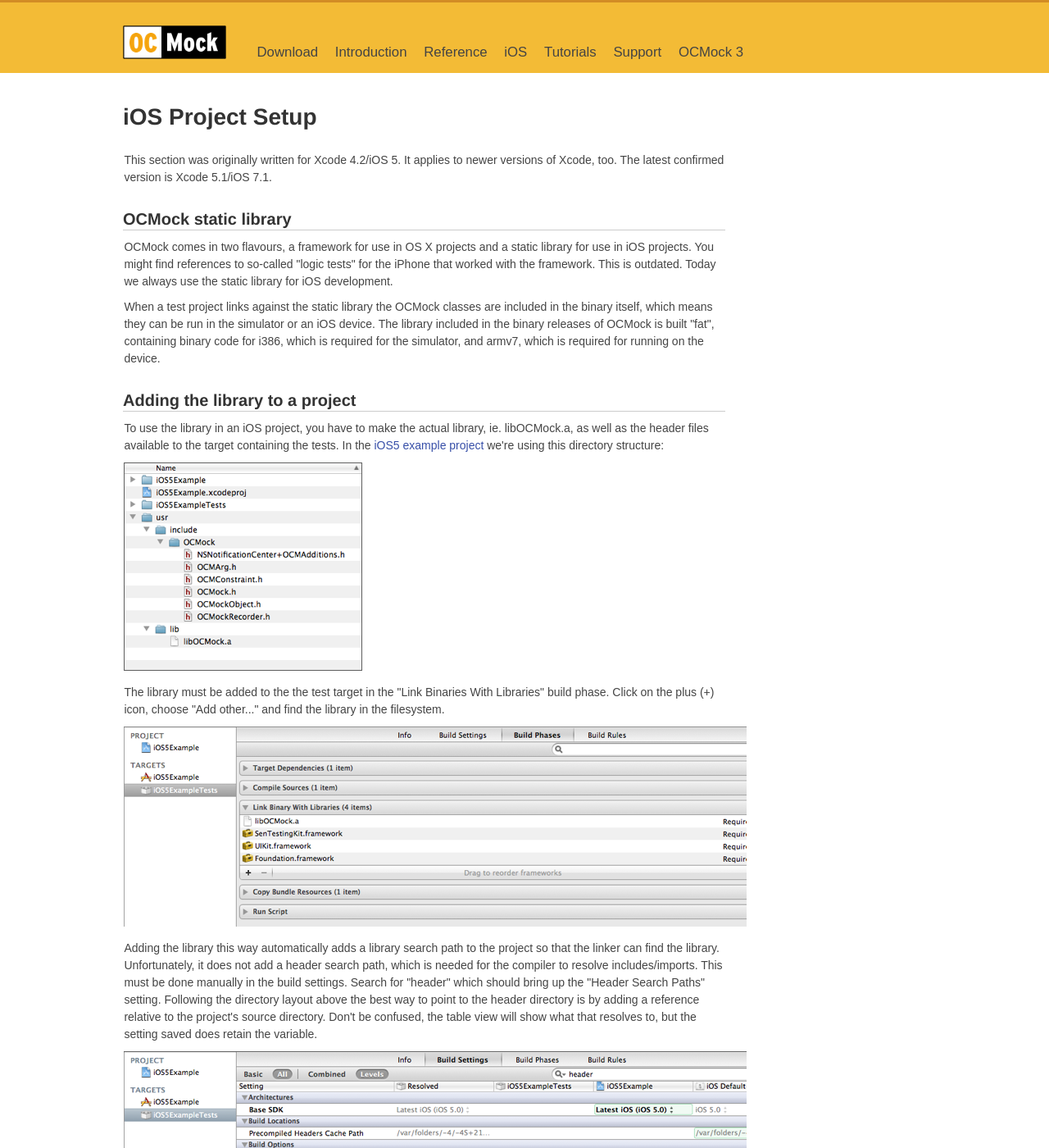
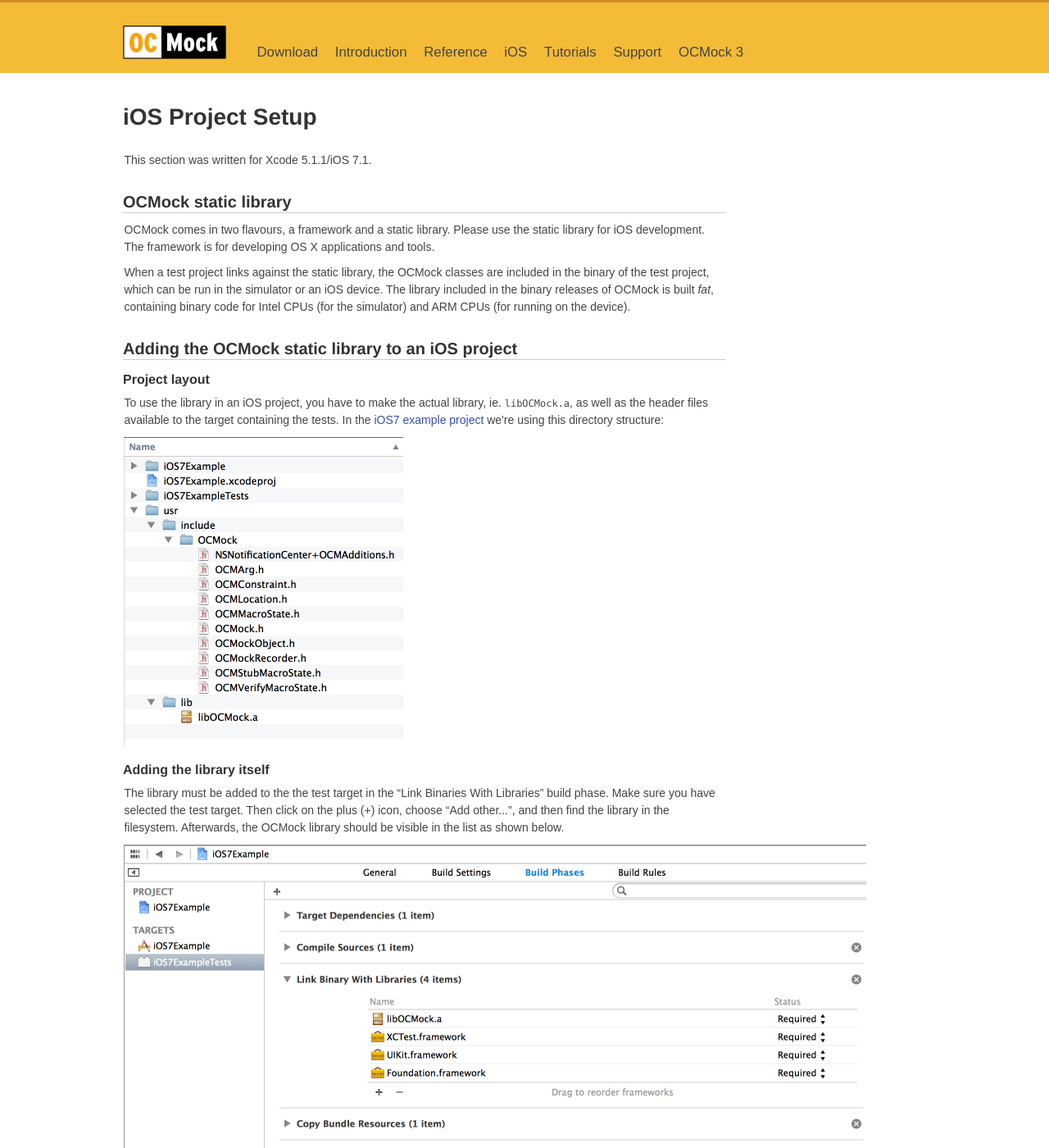
Before and after one commit to erikdoe/ocmock, a Jekyll site: the page built from ios.html, in a window 1280 px wide and 1400 px high. Shown: the whole window at 82% size. Built offline with Jekyll 4.4.1, drawn with Linux system fonts in a browser that asks for light colours; some of the changed text lies outside the part shown.

Commit message:
Updated for iOS7. Using retina screenshots.

```diff
--- a/ios.html
+++ b/ios.html
@@ -8,42 +8,49 @@ published: true
 nosidebar: true
 ---
 <h1>{{ page.title }}</h1>
-<p>This section was originally written for Xcode 4.2/iOS 5. It applies to newer versions of Xcode, too. The latest confirmed version is Xcode 5.1/iOS 7.1.
+<p>This section was <!-- originally --> written for Xcode 5.1.1/iOS 7.1. <!-- It applies to newer versions of Xcode, too. The latest confirmed version is Xcode 5.1/iOS 7.1. -->
 
 <h2>OCMock static library</h2>
-<p>OCMock comes in two flavours, a framework for use in OS X projects and a static library for use in iOS projects. You might find references to so-called "logic tests" for the iPhone that worked with the framework. This is outdated. Today we always use the static library for iOS development.
+<p>OCMock comes in two flavours, a framework and a static library. Please use the static library for iOS development. The framework is for developing OS X applications and tools.
 
-<p>When a test project links against the static library the OCMock classes are included in the binary itself, which means they can be run in the simulator or an iOS device. The library included in the binary releases of OCMock is built "fat", containing binary code for i386, which is required for the simulator, and armv7, which is required for running on the device.
+<p>When a test project links against the static library, the OCMock classes are included in the binary of the test project, which can be run in the simulator or an iOS device. The library included in the binary releases of OCMock is built <i>fat</i>, containing binary code for Intel CPUs (for the simulator) and ARM CPUs (for running on the device).
 
-<h2>Adding the library to a project</h2>
+<h2>Adding the OCMock static library to an iOS project</h2>
 
-<p>To use the library in an iOS project, you have to make the actual library, ie. libOCMock.a, as well as the header files available to the target containing the tests. In the <a href="https://github.com/erikdoe/ocmock/tree/master/Examples/iOS5Example">iOS5 example project</a> we're using this directory structure:
+<h3>Project layout</h3>
 
-<p><img src="{{ site.baseurl }}/images/ios5ex-step1-directories.png">
+<p>To use the library in an iOS project, you have to make the actual library, ie. <code>libOCMock.a</code>, as well as the header files available to the target containing the tests. In the <a href="https://github.com/erikdoe/ocmock/tree/master/Examples/iOS7Example">iOS7 example project</a> we're using this directory structure:
 
-<p>The library must be added to the the test target in the "Link Binaries With Libraries" build phase. Click on the plus (+) icon, choose "Add other..." and find the library in the filesystem.
+<p><img src="{{ site.baseurl }}/images/ios7ex-step1-directories.png" with="341" height="376">
 
-<p><img src="{{ site.baseurl }}/images/ios5ex-step2-adding-lib.png">
+<h3>Adding the library itself</h3>
 
-<p>Adding the library this way automatically adds a library search path to the project so that the linker can find the library. Unfortunately, it does not add a header search path, which is needed for the compiler to resolve includes/imports. This must be done manually in the build settings. Search for "header" which should bring up the "Header Search Paths" setting. Following the directory layout above the best way to point to the header directory is by adding a reference relative to the project's source directory. Don't be confused, the table view will show what that resolves to, but the setting saved does retain the variable.
-<p><img src="{{ site.baseurl }}/images/ios5ex-step3-setting-headers.png">
+<p>The library must be added to the the test target in the &ldquo;Link Binaries With Libraries&rdquo; build phase. Make sure you have selected the test target. Then click on the plus (+) icon, choose &ldquo;Add other...&rdquo;, and then find the library in the filesystem. Afterwards, the OCMock library should be visible in the list as shown below.
 
-<p>One further step is required to work around an issue in the linker. For static libraries the linker tries to be clever and only includes those symbols that it thinks are used. It gets this wrong with Objective-C categories, and we need to tell it that (a) we're dealing with Objective-C and (b) that it should load all symbols for the OCMock library.
+<p><img src="{{ site.baseurl }}/images/ios7ex-step2-adding-lib.png" width="906" height="380">
 
-<p><img src="{{ site.baseurl }}/images/ios5ex-step4-setting-ldflags.png">
 
-<p>If you forget this step or you get the force load path wrong you will get an appropriate warning (in the form of an exception) the first time you try to use a mock object in your tests. Different linker flags have been suggested but I do recommend -force_load; it works, as long as the path following it is correct. More details in Apple's <a href="http://developer.apple.com/mac/library/qa/qa2006/qa1490.html">Technical Q&amp;A QA1490</a>.
+<h3>Setting the linker flags</h3>
 
-<p>If you have copied the library or headers to a different place all of these settings must be adjusted accordingly.
+<p>For static libraries the linker tries to be clever and only includes those symbols that it thinks are used. It gets this wrong with Objective-C categories, so we need to tell it that we're dealing with Objective-C by adding the <code>-ObjC</code> linker flag as shown below.
 
-<h2>The iPhoneExample project</h2>
+<p><img src="{{ site.baseurl }}/images/ios7ex-step4-setting-ldflags.png" width="906" height="239">
 
-<p>OCMock now contains an <a href="https://github.com/erikdoe/ocmock/tree/master/Examples/iOS5Example">iOS5 example project</a> that shows how to use OCMock in iOS application tests. The project is set up following Apple's guidelines and the linker flags are set as described above. Note that in the Xcode table view the path variables are expanded and the full paths are shown. This can be confusing.
+<p>If you forget this step you will get an appropriate warning (in the form of an exception) the first time you try to use a mock object in your tests.
+
+
+<h3>Making the headers available</h3>
+
+<p>Adding the library as described above automatically adds a library search path to the project so that the linker can find the library. Unfortunately, it does not add a header search path, which is needed for the compiler to resolve includes/imports. This must be done manually in the build settings.
+
+<p>Search for &ldquo;header search&rdquo; which should bring up the &ldquo;Header Search Paths&rdquo; setting. The best way to point to the header directory is by adding a reference relative to the project's source directory. For the layout described above this would be <code>$(PROJECT_DIR)/usr/include</code>.
+<p><img src="{{ site.baseurl }}/images/ios7ex-step3-setting-headers.png" width="906" height="239">
+
+<p>If you have copied the library or headers to a different place these settings must be adjusted accordingly.
+
+
+<h2>The iOSExample 7 project</h2>
+
+<p>OCMock contains several example projects, including an <a href="https://github.com/erikdoe/ocmock/tree/master/Examples/iOS7Example">iOS7 example project</a> that shows how to use OCMock in iOS unit tests. The project is set up following Apple's guidelines and the linker flags are set as described above. Note that in the Xcode table view the path variables are expanded and the full paths are shown. This can be confusing.
 
 <p>The project contains one unit test that shows how to use mocks to replace a UITableView when testing a controller. This project should build and the test should pass. If it doesn't something is very wrong.
-
-<p>If you modify the test to fail, for example by changing the call to the method under test, the most useful output is available from the log section with the output expanded:
-
-<p><img src="{{ site.baseurl }}/images/ios5ex-verification.png">
-
-<p>It's great that Xcode has some support for running unit tests. I find <a href="http://www.jetbrains.com/objc/">AppCode</a> a much better experience for writing test-driven code though.
```
Also changed, not shown: images/ios7ex-step1-directories.png (added), images/ios7ex-step2-adding-lib.png (added), images/ios7ex-step3-setting-headers.png (added), images/ios7ex-step4-setting-ldflags.png (added).
